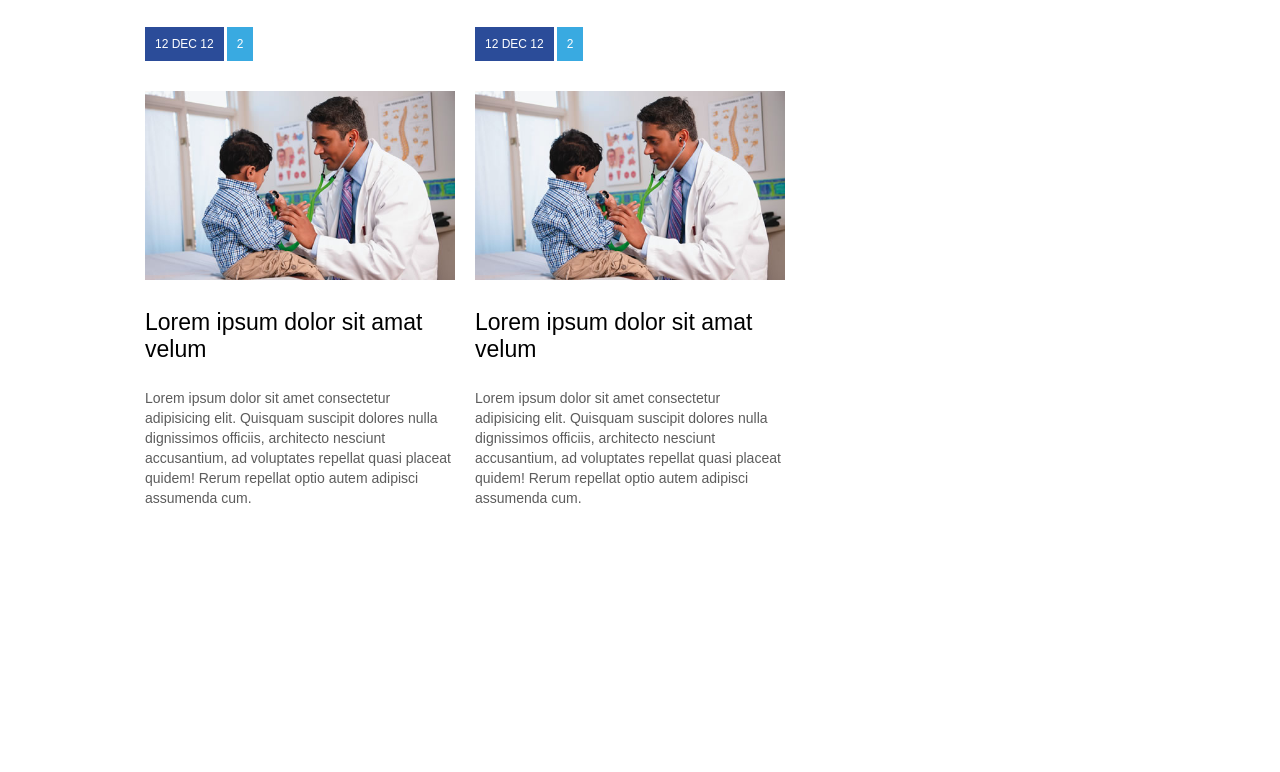
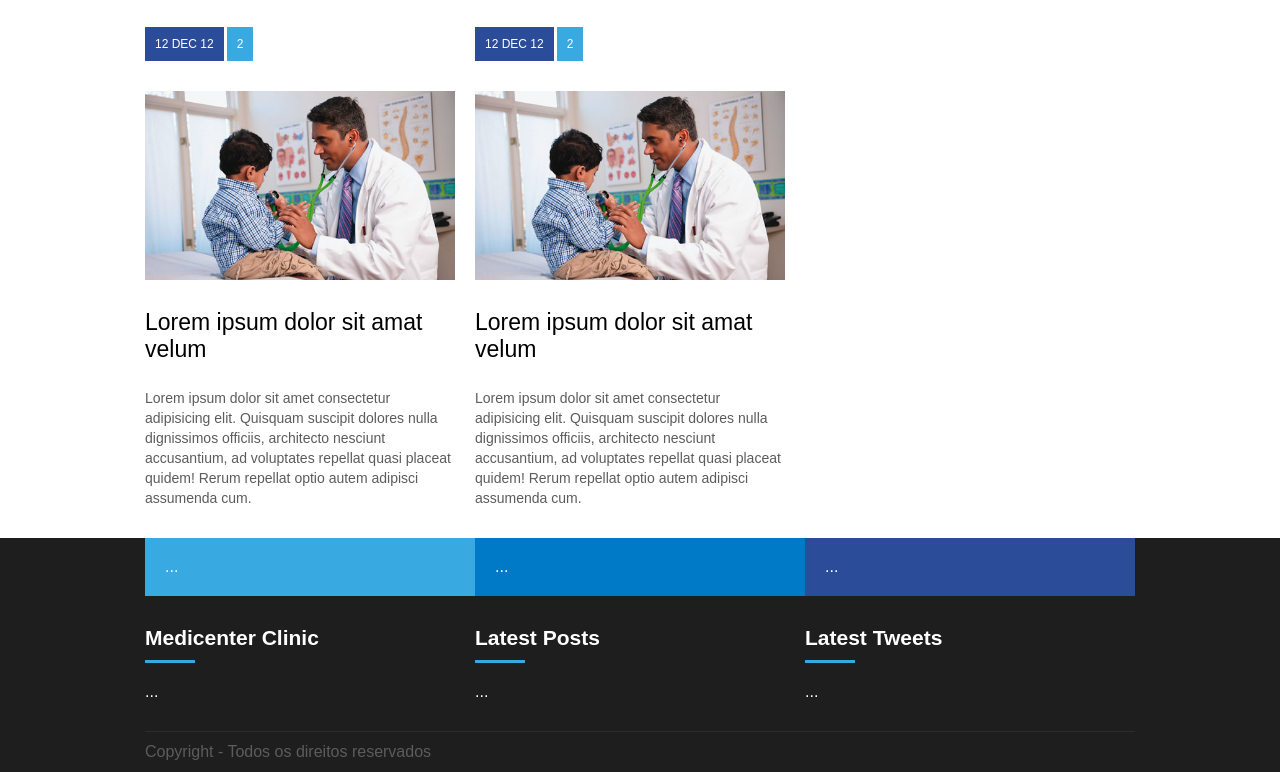
Before and after one commit to wanderson648/site-clone-flexbox, a plain HTML site: page index.html in a window 1280 px wide. Shown: the part 1360-2132 px from the top of the page. Before the commit the page ends 1898 px from the top, so only its background shows below. Drawn offline with Linux system fonts and the light colour scheme.

Commit message:
configuração do footer

```diff
--- a/assets/css/styles.css
+++ b/assets/css/styles.css
@@ -215,3 +215,53 @@ article .news_resume {
   font-size: 14px;
   margin-bottom: 30px;
 }
+
+/* configuração do footer */
+
+footer {
+  display: flex;
+  justify-content: center;
+  background: #1e1e1e;
+}
+.footer_menu {
+  display: flex;
+}
+.fm_1,
+.fm_2,
+.fm_3 {
+  flex: 1;
+  color: #fff;
+  padding: 20px;
+}
+
+.fm_1 {
+  background: #39aae1;
+}
+.fm_2 {
+  background: #0079c7;
+}
+.fm_3 {
+  background: #2b4c99;
+}
+.footer_area {
+  display: flex;
+}
+.footer_areaitem {
+  flex: 1;
+  color: #fff;
+}
+.flexColumn {
+  flex-direction: column;
+}
+
+footer .widget_title_text {
+  color: #fff;
+}
+
+.footer_copy {
+  border-top: 1px solid #2c2c2c;
+  height: 40px;
+  line-height: 40px;
+  color: #5c5c5c;
+  margin-top: 30px;
+}
--- a/index.html
+++ b/index.html
@@ -175,5 +175,61 @@
     </div>
   </section>
 
+  <footer>
+    <div class="container flexColumn">
+      <div class="footer_menu">
+        <div class="fm_1">
+          ...
+        </div>
+        <div class="fm_2">
+          ...
+        </div>
+        <div class="fm_3">
+          ...
+        </div>
+      </div>
+      <div class="footer_area">
+        <div class="footer_areaitem">
+          <div class="widget">
+           <div class="widget_title">
+             <div class="widget_title_text">Medicenter Clinic</div>
+             <div class="widget_title_bar"></div>
+           </div>
+           <div class="widget_body">
+             ...
+           </div>
+         </div>
+        </div>
+        <div class="footer_areaitem">
+          <div class="widget">
+           <div class="widget_title">
+             <div class="widget_title_text">Latest Posts</div>
+             <div class="widget_title_bar"></div>
+           </div>
+           <div class="widget_body">
+             ...
+           </div>
+         </div>
+        </div>
+        <div class="footer_areaitem">
+          <div class="widget">
+           <div class="widget_title">
+             <div class="widget_title_text">Latest Tweets</div>
+             <div class="widget_title_bar"></div>
+           </div>
+           <div class="widget_body">
+             ...
+           </div>
+         </div>
+        </div>
+      </div>
+
+      <div class="footer_copy">
+        Copyright - Todos os direitos reservados
+      </div>
+
+    </div>
+  </footer>
+
 </body>
 </html>
```
